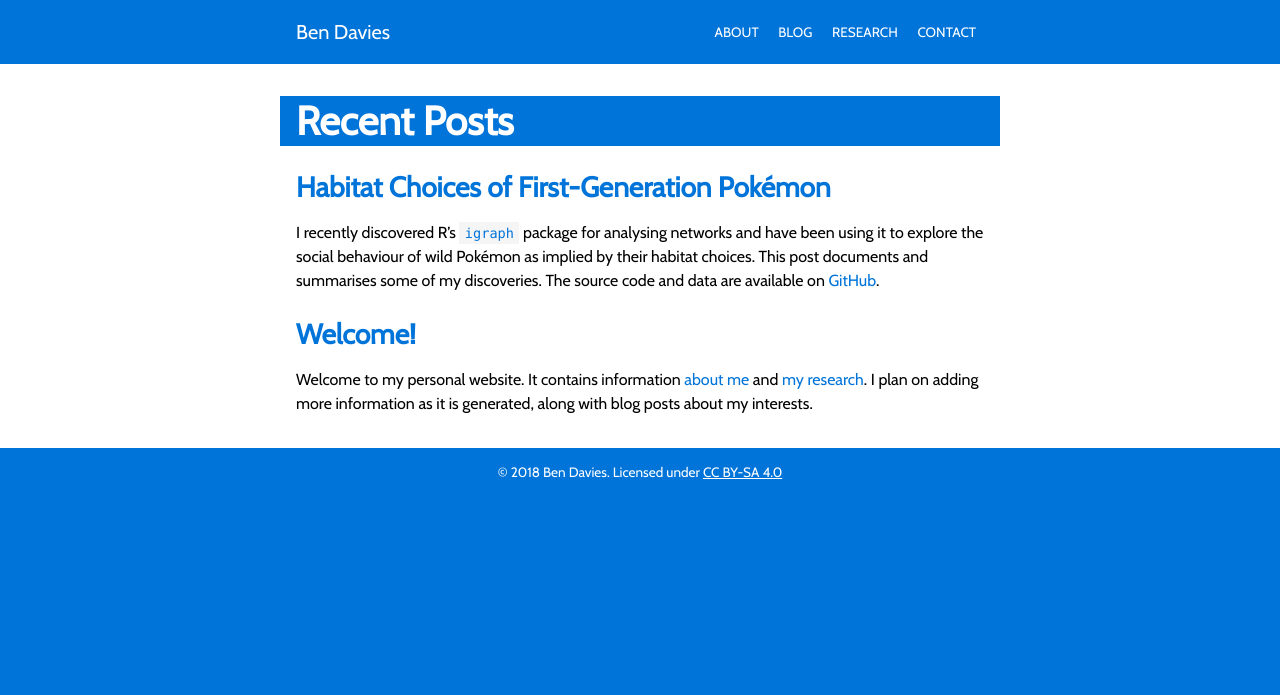
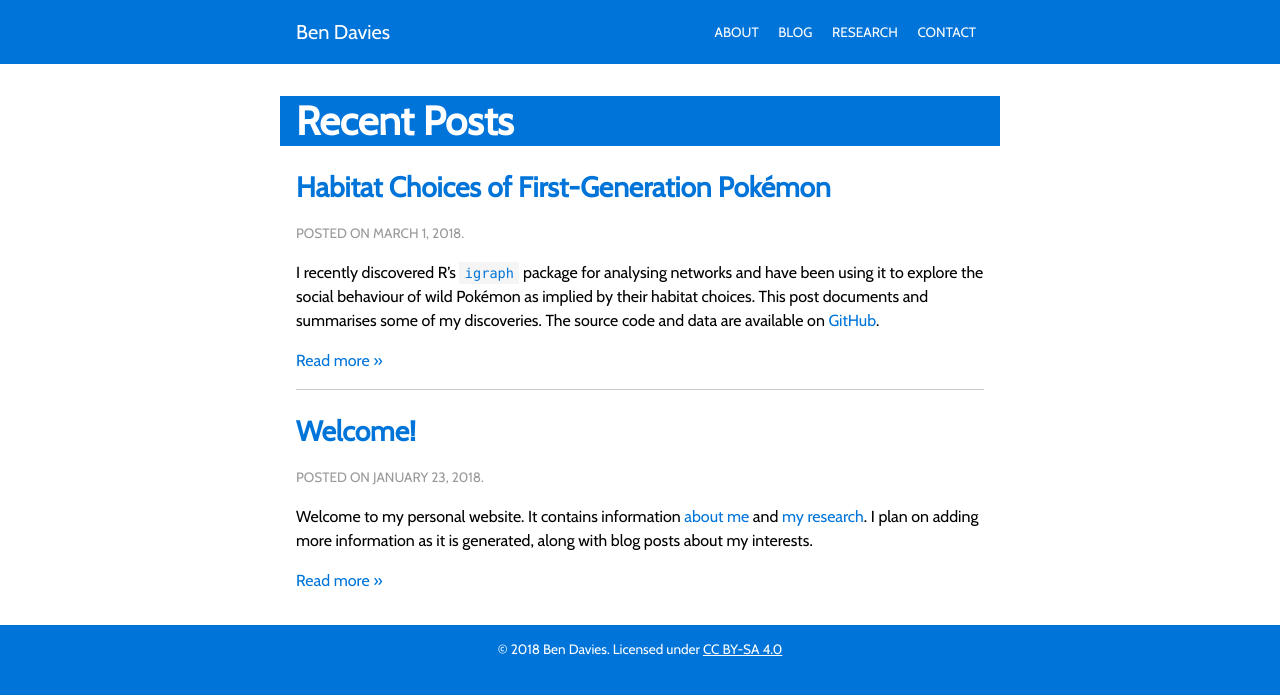
Before and after one commit to bldavies/bldavies.github.io, a Jekyll site: the page built from _pages/index.html, in a window 1280 px wide. Shown: the top 695 px of the page. Built offline with Jekyll 4.4.1, drawn with Linux system fonts in a browser that asks for light colours.

Commit message:
Update formatting of post feed

```diff
--- a/_pages/index.html
+++ b/_pages/index.html
@@ -4,7 +4,13 @@ title: Recent Posts
 layout: default
 ---
 
+<ul class="post-feed">
 {% for post in site.posts limit:5 %}
-  <h2><a href="{{ post.url }}">{{ post.title }}</a></h2>
-  {{ post.excerpt }}
+  <li>
+    <h2><a href="{{ post.url }}">{{ post.title }}</a></h2>
+    <time>Posted on {{ post.date | date: "%B %e, %Y" }}.</time>
+    {{ post.excerpt }}
+    <p><a href="{{ post.url }}">Read more &raquo;</a></p>
+  </li>
 {% endfor %}
+</ul>
--- a/style.scss
+++ b/style.scss
@@ -114,13 +114,22 @@ body {
     text-transform: uppercase;
   }
 
+  .post-feed,
   .post-list {
     list-style: none;
     padding: 0;
+  }
 
-    time {
-      margin-left: 0.5rem;
+  .post-feed li {
+    border-bottom: 1px solid #cccccc;
+
+    &:last-child {
+      border: none;
     }
+  }
+
+  .post-list time {
+    margin-left: 0.5rem;
   }
 }
 
```
